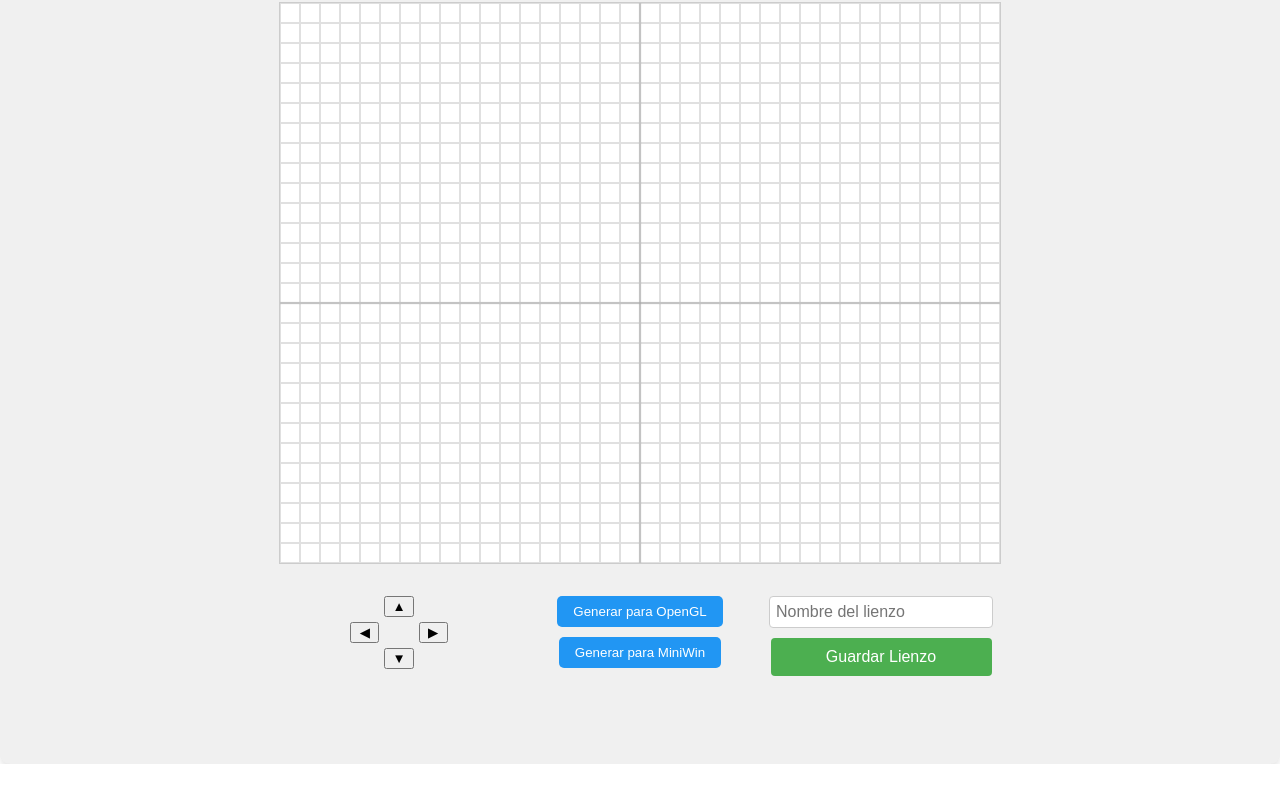
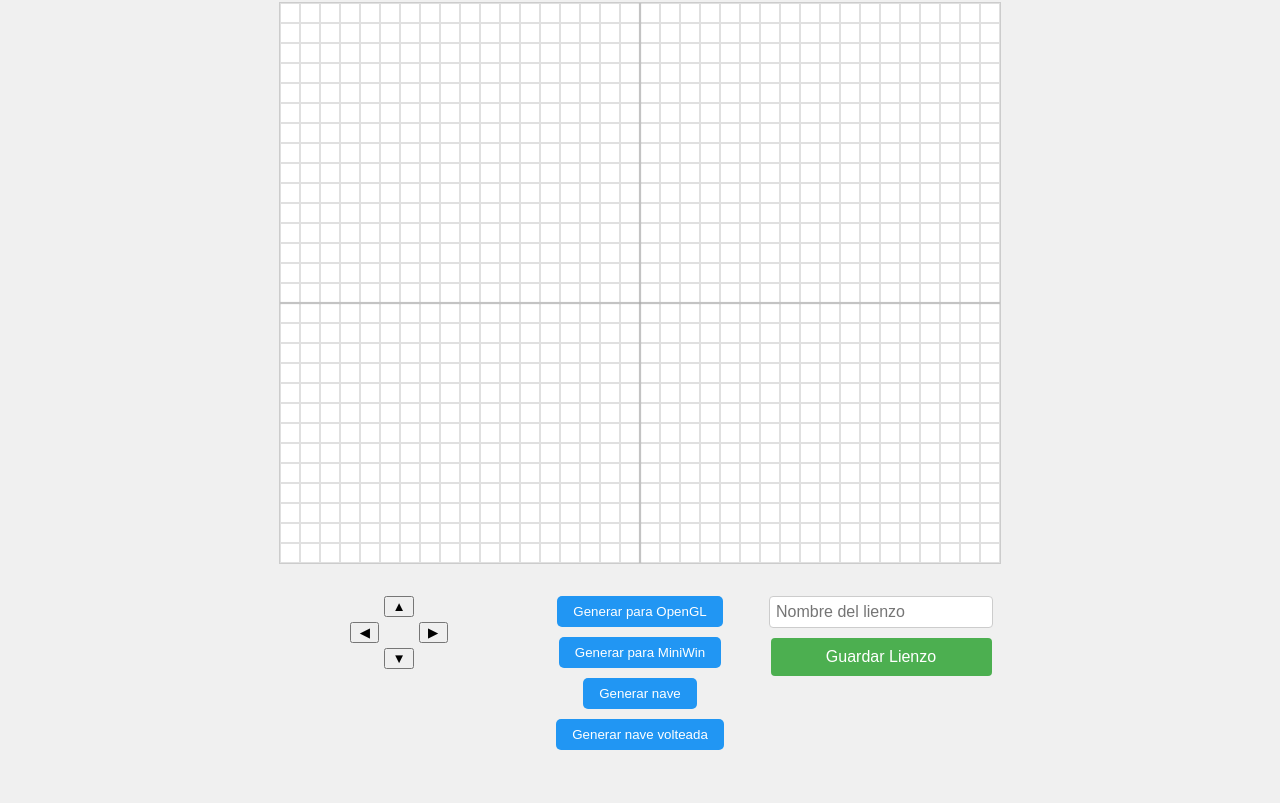
Before and after one commit to Leo-Spj/pixel-art-app, a React (Create React App) app: page / in a window 1280 px wide. Shown: the part 265-1068 px from the top of the page. Before the commit the page ends 1029 px from the top, so only its background shows below. Built offline with nearby package versions, Linux system fonts and the light colour scheme.

Commit message:
botones para exportar solo naves

```diff
--- a/src/EditorArtePixelado.js
+++ b/src/EditorArtePixelado.js
@@ -13,6 +13,8 @@ import './EditorArtePixelado.css';
 import IconoConfigLienzo from './ConfigLienzo.svg';
 import IconoEstructuras3D from './IconoEstructuras3D.svg';
 import { guardarLienzo, cargarLienzo, eliminarLienzo, obtenerLienzos } from './lienzoStorage'; // Importar las funciones
+import { gerarCodigoNave } from './utils/gerarCodigoNave';
+import { gerarCodigoNaveVolteada } from './utils/gerarCodigoNaveVolteada';
 
 const EditorArtePixelado = () => {
   const [anchoLienzo, setAnchoLienzo] = useState(36);
@@ -299,6 +301,24 @@ const EditorArtePixelado = () => {
             generarCodigoCompleto={generadorCodigoPixelMiniWin}
             nombre={"Generar para MiniWin"}
           />
+
+          <GeneradorCodigo
+            coloresGuardados={coloresGuardados}
+            pixeles={pixeles}
+            anchoLienzo={anchoLienzo}
+            altoLienzo={altoLienzo}
+            generarCodigoCompleto={gerarCodigoNave}
+            nombre={"Generar nave"}
+          />
+
+          <GeneradorCodigo
+            coloresGuardados={coloresGuardados}
+            pixeles={pixeles}
+            anchoLienzo={anchoLienzo}
+            altoLienzo={altoLienzo}
+            generarCodigoCompleto={gerarCodigoNaveVolteada}
+            nombre={"Generar nave volteada"}
+          />
         </div>
 
         <div className="sector">
--- /dev/null
+++ b/src/utils/gerarCodigoNave.js
@@ -0,0 +1,29 @@
+export const gerarCodigoNave = (coloresGuardados, pixeles, anchoLienzo) => {
+    let colorFunctions = '';
+    let filas = {};
+
+    Object.entries(coloresGuardados).forEach(([alias, colorHex]) => {
+        const r = parseInt(colorHex.slice(1, 3), 16);
+        const g = parseInt(colorHex.slice(3, 5), 16);
+        const b = parseInt(colorHex.slice(5, 7), 16);
+        colorFunctions += `{"${alias}", {${r}, ${g}, ${b}}},\n`;
+    });
+
+    pixeles.forEach((colorPixel, indice) => {
+        const x = indice % anchoLienzo;
+        const y = Math.floor(indice / anchoLienzo);
+        const aliasActual = Object.keys(coloresGuardados).find(clave => coloresGuardados[clave] === colorPixel) || '';
+        if (!filas[y]) {
+            filas[y] = [];
+        }
+        filas[y][x] = aliasActual;
+    });
+
+    let drawCommands = '';
+    Object.entries(filas).forEach(([fila, colores]) => {
+        const coloresFila = colores.map(color => color === '' ? '""' : `"${color}"`).join(', ');
+        drawCommands += `dibujaFila(${fila}, {${coloresFila}});\n`;
+    });
+
+    return `setColor(color, {\n${colorFunctions}});\n\n${drawCommands}`;
+};
--- /dev/null
+++ b/src/utils/gerarCodigoNaveVolteada.js
@@ -0,0 +1,29 @@
+export const gerarCodigoNaveVolteada = (coloresGuardados, pixeles, anchoLienzo) => {
+    let colorFunctions = '';
+    let filas = {};
+
+    Object.entries(coloresGuardados).forEach(([alias, colorHex]) => {
+        const r = parseInt(colorHex.slice(1, 3), 16);
+        const g = parseInt(colorHex.slice(3, 5), 16);
+        const b = parseInt(colorHex.slice(5, 7), 16);
+        colorFunctions += `{"${alias}", {${r}, ${g}, ${b}}},\n`;
+    });
+
+    pixeles.forEach((colorPixel, indice) => {
+        const x = indice % anchoLienzo;
+        const y = Math.floor(indice / anchoLienzo);
+        const aliasActual = Object.keys(coloresGuardados).find(clave => coloresGuardados[clave] === colorPixel) || '';
+        if (!filas[y]) {
+            filas[y] = [];
+        }
+        filas[y][x] = aliasActual;
+    });
+
+    let drawCommands = '';
+    Object.entries(filas).reverse().forEach(([fila, colores]) => {
+        const coloresFila = colores.map(color => color === '' ? '""' : `"${color}"`).join(', ');
+        drawCommands += `dibujaFila(${fila}, {${coloresFila}});\n`;
+    });
+
+    return `setColor(color, {\n${colorFunctions}});\n\n${drawCommands}`;
+};
```
